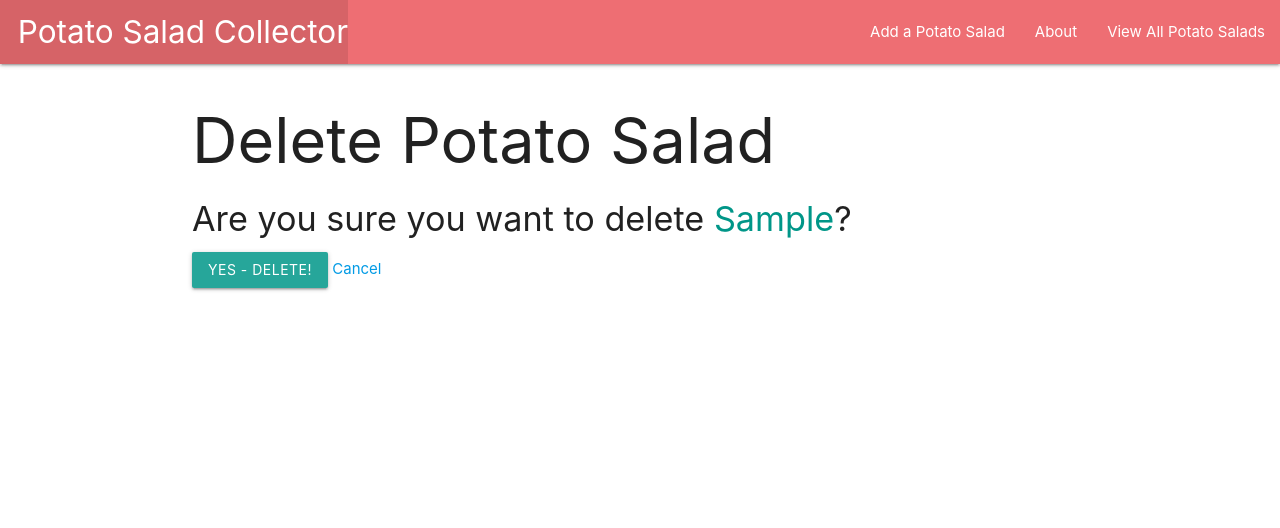
After one commit to reiduf/potato-salad-collector, a Django app: page /potatoes/1/delete in a window 1280 px wide. The commit adds this page. Shown: the top 528 px of the page. Run offline with Django 4.2, Linux system fonts and the light colour scheme; tables that the repository leaves empty hold one stand-in row (values such as "Sample post").

Commit message:
adds delete potato salad functionality

```diff
--- /dev/null
+++ b/main_app/templates/main_app/potato_confirm_delete.html
@@ -0,0 +1,13 @@
+{% extends 'base.html' %}
+
+{% block content %}
+  <h1>Delete Potato Salad</h1>
+
+  <h4>Are you sure you want to delete <span class="teal-text">{{ object.brand }}</span>?</h4>
+
+  <form action="" method="POST">
+    {% csrf_token %}
+    <input type="submit" value="Yes - Delete!" class="btn">
+    <a href="{% url 'detail' potato.id %}">Cancel</a>
+  </form>
+{% endblock %}
```
Also changed, not shown: main_app/templates/main_app/potato_form.html (+6 -1 lines).
